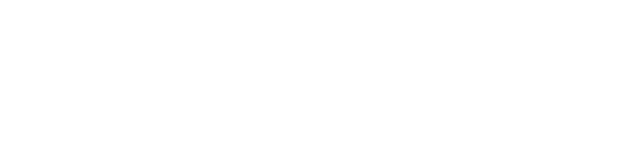
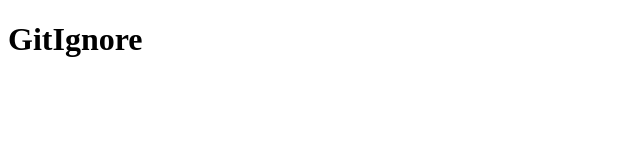
Before and after one commit to abox-beep/abox-test-gitignore, a plain HTML site: page index.html in a window 1280 px wide. Shown: the whole page, without its empty margins (0-640 px from the left). Drawn offline with Linux system fonts and the light colour scheme.

Commit message:
menambahkan head 1 pada index.html

```diff
--- a/index.html
+++ b/index.html
@@ -5,6 +5,7 @@
     <meta http-equiv="X-UA-Compatible" content="IE=edge">
     <meta name="viewport" content="width=device-width, initial-scale=1.0">
     <title>GitIgnore</title>
+    <h1>GitIgnore</h1>
 </head>
 <body>
 
```
